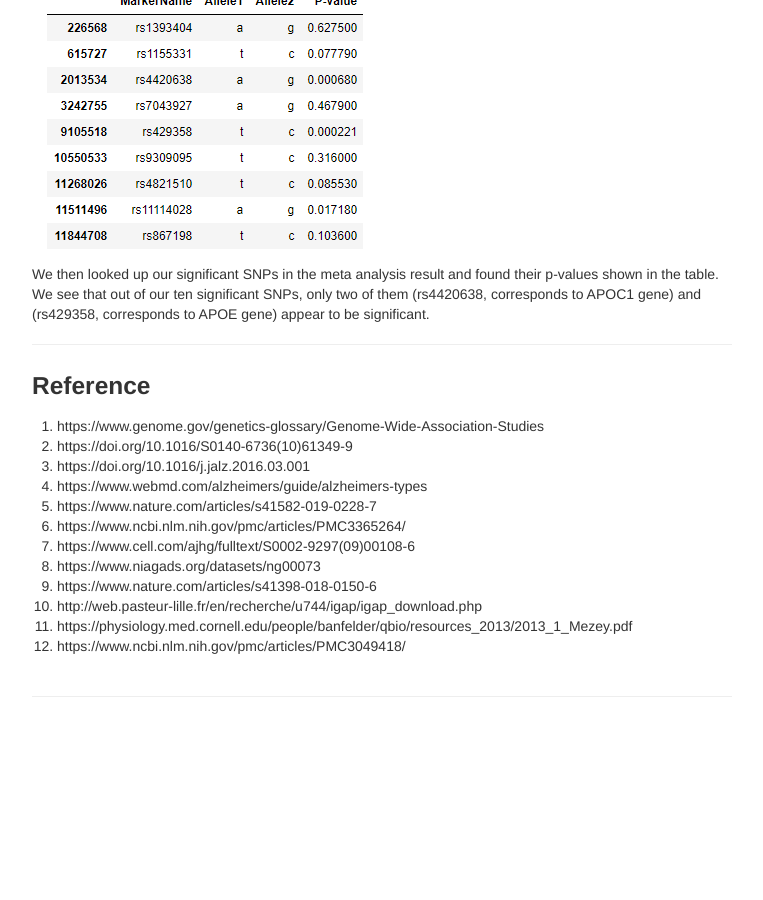
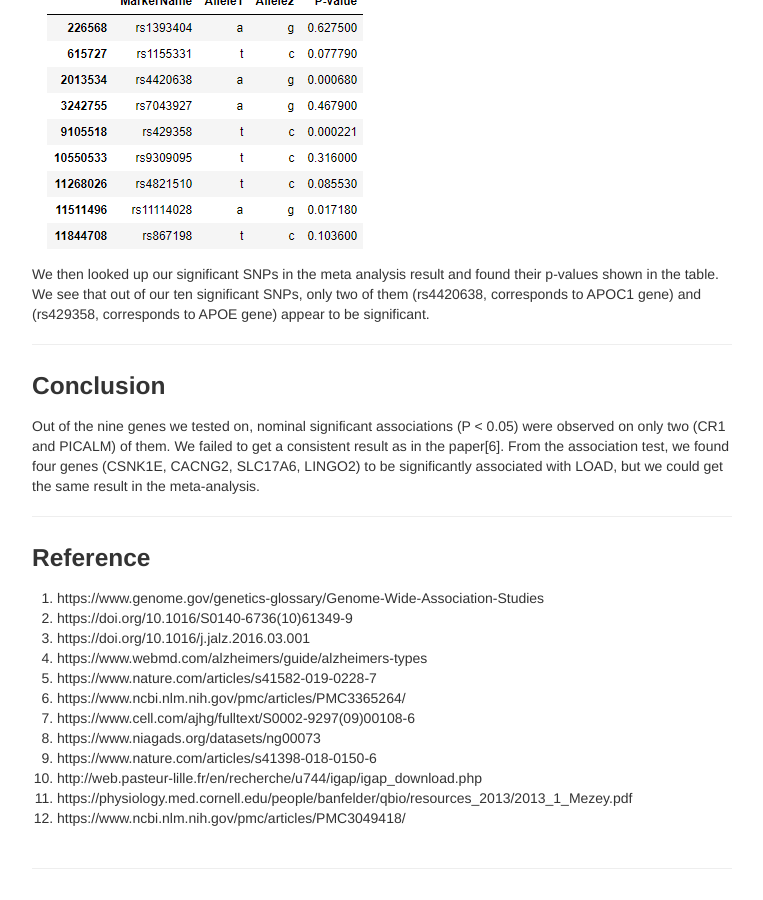
Before and after one commit to TonyZhanghm/adgwas_website, a Jekyll site: the page built from index.md, in a window 1280 px wide and 900 px high, scrolled down 4887 px. Shown: the whole window, without its empty margins (258-1021 px from the left). Built offline with Jekyll 4.4.1, drawn with Linux system fonts in a browser that asks for light colours; our own code applies the rules of GitHub Pages for plain Markdown files; before the commit the page ends 5615 px from its top, so only the background shows below that.

Commit message:
update conclusion

```diff
--- a/index.md
+++ b/index.md
@@ -84,6 +84,12 @@ We then looked up our significant SNPs in the meta analysis result and found the
 
 ---
 
+### Conclusion
+
+Out of the nine genes we tested on, nominal significant associations (P < 0.05) were observed on only two (CR1 and PICALM) of them. We failed to get a consistent result as in the paper[6]. From the association test, we found four genes (CSNK1E, CACNG2, SLC17A6, LINGO2) to be significantly associated with LOAD, but we could get the same result in the meta-analysis.
+
+---
+
 ### Reference
 
 1. https://www.genome.gov/genetics-glossary/Genome-Wide-Association-Studies
```
